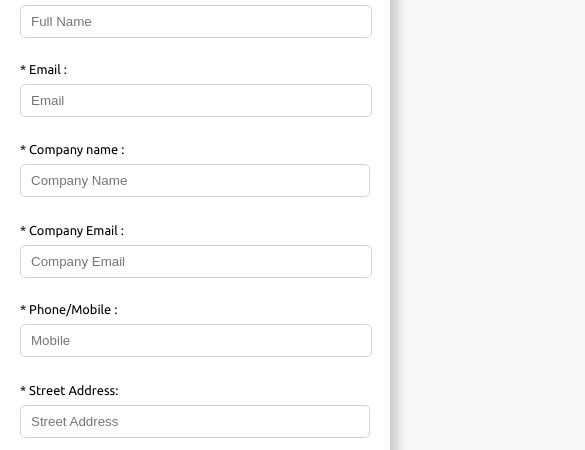
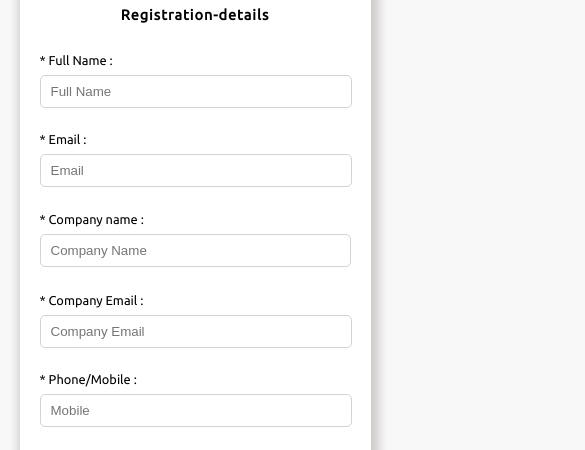
Before and after one commit to connectnoor/Reliable-Punching, a plain HTML site: page login/login.html in a window 390 px wide. Shown: the part 380-830 px from the top of the page, 585 px wide, since content can reach past the window. Drawn offline with Linux system fonts and the light colour scheme; a web font is replaced by a local one.

Commit message:
commiting some changes about responsiveness

```diff
--- a/login/login.css
+++ b/login/login.css
@@ -4,8 +4,6 @@
     box-sizing: border-box;
 }
 body{
-    width: 100vw;
-    height: 100%;
     background-color: #F8F8F8;
 
 }
@@ -13,28 +11,25 @@ body{
     width: 100%;
     height: 100%;
 
+    margin-top: 60px;
 }
 .login-container{
     width: 60%;
-    height: 100%;
-
-    /* background-color: red; */
     /* border: 2px solid red; */
     margin: auto;
-    /* margin-top: 50px; */
-    padding: 40px 20px 15px 20px;
     font-family: 'Ubuntu', sans-serif;
+    border-radius:7px ;
+    box-shadow: 3px 3px 10px 5px rgb(207, 203, 203);
+    padding: 50px 0px;
     background-color: white;
-    border-radius: 7px;
-    box-shadow: 3px 3px 10px 5px rgb(207, 203, 203);
 }
-.logo {
+.logo{
     margin: auto;
     width: 14rem;
 }
 .logo img{
+    margin: auto;
     width: 14rem;
-    margin: auto;
 }
 .heading{
     text-align: center;
@@ -64,15 +59,14 @@ body{
     letter-spacing: 1px;
     font-weight: 700;
     color:rgb(0, 0, 0);
+    text-align: center;
 }
 form{
     display: flex;
     gap: 1.6rem;
     flex-direction: column;
     margin-top: 30px;
-}
-.registration-details h4{
-    text-align: center;
+    padding: 0px 20px;
 }
 .row-1, .row-5, .row-6, .row-7{
     display: flex;
@@ -89,7 +83,6 @@ form{
     flex-direction: column;
     gap: 0.5rem;
 
-
 }
 .half-width input{
     width: 100%;
@@ -103,7 +96,6 @@ form{
 
 }
 
-
 /* .row-2{
 
 } */
@@ -113,9 +105,6 @@ form{
     display: flex;
     flex-direction: column;
     gap: 0.5rem;
-
-
-
 }
 .full-width input{
     width: 100%;
@@ -150,6 +139,7 @@ span input{
     cursor: pointer;
     transition: 0.2s;
 }
+
 span input:hover{
     background-color: rgb(117, 117, 238);
 }
@@ -160,34 +150,30 @@ span input:hover{
     color: rgb(156, 154, 154);
 }
 
+
 /* media -query */
-@media only screen and (max-width: 1000px) {
-    body{
-        padding: 0px;
-        margin: 0px;
-    }
-    .container{
-        /* padding: 20px 15px;
-        width: 100%; */
-        padding: 0px;
-        margin: 0px;
-    }
+@media only screen and (max-width: 800px){
+
+.login-container{
+    width: 80%;
+}
+}
+
+@media only screen and (max-width: 600px){
+
     .login-container{
-        width:100%;
-
+        width: 90%;
 
     }
+    .row-1, .row-3, .row-5, .row-7{
+        flex-direction: column;
+        gap: 1.5rem;
+
+    }
+    .half-width input{
+
+       /* background-color: red; */
+       width: 205%;
+    }
+
 }
-@media only screen and (max-width: 600px) {
-    .row-1, .row-2, .row-3, .row-4, .row-5, .row-6, .row-7{
-        flex-direction: column;
-        width: 100%;
-    }
-    .row-1,  .row-3,  .row-5,  .row-7 input{
-        width: 205%;
-        gap: 1.5rem;
-    }
-    .row-7{
-        gap:1.5rem;
-    }
-}
```
Also changed, not shown: pvc/index.html (+1 -1 lines).
